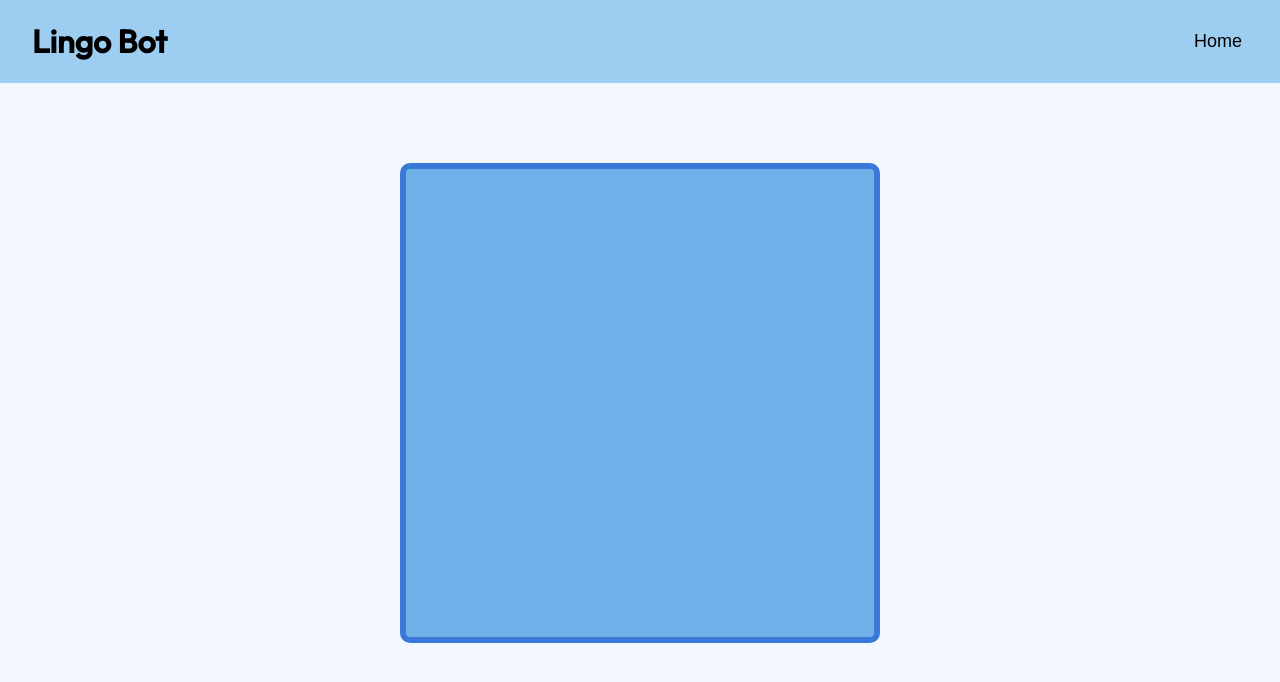
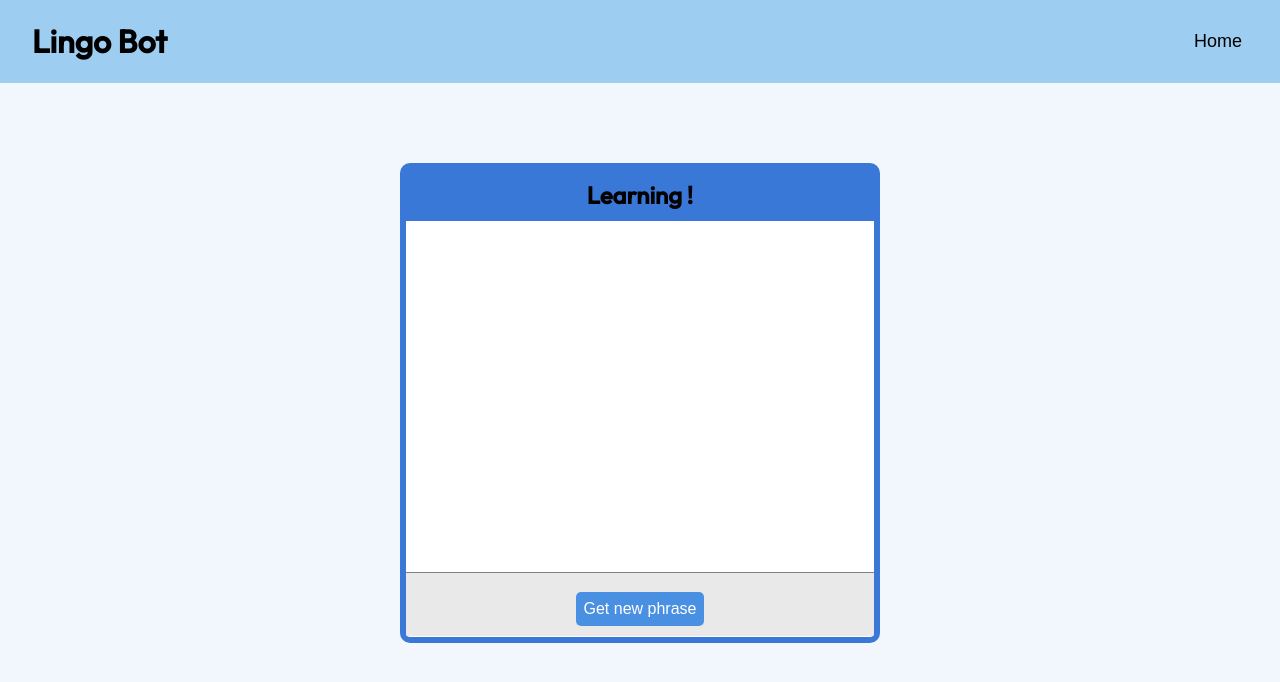
Before and after one commit to IsabellaInglis/lingo-bot, a React (Vite) app in the folder client/: page /chatbot in a window 1280 px wide. Shown: the top 682 px of the page. Built offline with nearby package versions, Linux system fonts and the light colour scheme.

Commit message:
add chatbot styling

```diff
--- a/client/src/components/Header/Header.jsx
+++ b/client/src/components/Header/Header.jsx
@@ -1,4 +1,4 @@
-import { useLocation } from "react-router-dom";
+import { Link, useLocation } from "react-router-dom";
 import "./Header.scss";
 
 export default function Header() {
@@ -12,7 +12,9 @@ export default function Header() {
         {location.pathname === "/" ? (
           ""
         ) : (
-          <button className="header__btn">Home</button>
+          <Link to="/">
+            <button className="header__btn">Home</button>
+          </Link>
         )}
       </div>
     </header>
--- /dev/null
+++ b/client/src/components/Message/Message.jsx
@@ -0,0 +1,16 @@
+import "./Message.scss";
+
+export default function Message({ greeting, nameValue }) {
+  return (
+    <div className="message">
+      <div className="message__content">
+        {" "}
+        <div className="message__original-message">
+          {greeting}, {nameValue}!
+        </div>
+        <div className="message__translated-message">bleh bleh</div>
+      </div>
+      <button className="message__btn">Translate</button>
+    </div>
+  );
+}
--- /dev/null
+++ b/client/src/components/Message/Message.scss
@@ -0,0 +1,28 @@
+@use "../../styles/partials/variables" as *;
+@use "../../styles/partials/mixins" as *;
+
+.message {
+  display: flex;
+  flex-direction: column;
+  width: 16rem;
+  margin-bottom: 1rem;
+
+  &__content {
+    width: 15rem;
+    height: 4rem;
+    border-radius: 15px;
+    margin: 2rem 2rem 0.5rem;
+    background-color: $tertiary-background-color;
+    font-weight: 300;
+    padding: 0.7rem 1rem;
+  }
+
+  &__translated-message {
+    color: #3063c5;
+  }
+
+  &__btn {
+    width: 5rem;
+    align-self: flex-end;
+  }
+}
--- a/client/src/components/StartOptions/StartOptions.jsx
+++ b/client/src/components/StartOptions/StartOptions.jsx
@@ -56,9 +56,9 @@ export default function StartOptions({
               className="start-options__input"
               type="radio"
               name="german"
-              value="german"
+              value="German"
               onChange={handleLanguageSelection}
-              checked={selectedLanguage === "german"}
+              checked={selectedLanguage === "German"}
             />
           </label>
           <label>
@@ -68,9 +68,9 @@ export default function StartOptions({
               className="start-options__input"
               type="radio"
               name="french"
-              value="french"
+              value="French"
               onChange={handleLanguageSelection}
-              checked={selectedLanguage === "french"}
+              checked={selectedLanguage === "French"}
             />
           </label>
           <label>
@@ -80,9 +80,9 @@ export default function StartOptions({
               className="start-options__input"
               type="radio"
               name="spanish"
-              value="spanish"
+              value="Spanish"
               onChange={handleLanguageSelection}
-              checked={selectedLanguage === "spanish"}
+              checked={selectedLanguage === "Spanish"}
             />
           </label>
         </label>
--- a/client/src/components/StartOptions/StartOptions.scss
+++ b/client/src/components/StartOptions/StartOptions.scss
@@ -5,10 +5,7 @@
   @include main-container;
 
   &__title {
-    text-align: center;
-    padding: 0.7rem 0;
-    background-color: $primary-accent-color;
-    margin: 0;
+    @include page-title;
   }
 
   &__form {
@@ -44,12 +41,6 @@
   }
 
   &__btn {
-    padding: 0.5rem;
-    margin: 0.5rem 1rem 0;
-    background-color: $button-color;
-    border: none;
-    border-radius: 10px;
-    color: white;
-    font-size: 16px;
+    @include button;
   }
 }
--- a/client/src/pages/ChatBotPage/ChatBotPage.jsx
+++ b/client/src/pages/ChatBotPage/ChatBotPage.jsx
@@ -1,5 +1,22 @@
+import Message from "../../components/Message/Message";
 import "./ChatBotPage.scss";
 
-export default function ChatBotPage() {
-  return <section className="chatbot"></section>;
+export default function ChatBotPage({
+  selectedLanguage,
+  selectedTopic,
+  nameValue,
+}) {
+  return (
+    <section className="chatbot">
+      <h1 className="chatbot__title">Learning {selectedLanguage}!</h1>
+      <div className="chatbot__window">
+        {selectedLanguage === "German" ? (
+          <Message greeting="Hallo" nameValue={nameValue} />
+        ) : null}
+      </div>
+      <div className="chatbot__window-footer">
+        <button className="chatbot__btn">Get new phrase</button>
+      </div>
+    </section>
+  );
 }
--- a/client/src/pages/ChatBotPage/ChatBotPage.scss
+++ b/client/src/pages/ChatBotPage/ChatBotPage.scss
@@ -3,4 +3,29 @@
 
 .chatbot {
   @include main-container;
+  background: white;
+
+  &__title {
+    @include page-title;
+  }
+
+  &__window {
+    height: 75%;
+    display: flex;
+    flex-direction: column-reverse;
+  }
+
+  &__window-footer {
+    background-color: rgba(222, 222, 222, 0.657);
+    height: 4rem;
+    border-top: 1px solid grey;
+    display: flex;
+    align-items: center;
+    justify-content: center;
+  }
+
+  &__btn {
+    @include button;
+    border-radius: 5px;
+  }
 }
--- a/client/src/pages/HomePage/HomePage.jsx
+++ b/client/src/pages/HomePage/HomePage.jsx
@@ -1,10 +1,22 @@
 import StartOptions from "../../components/StartOptions/StartOptions";
 import "./HomePage.scss";
 
-export default function HomePage() {
+export default function HomePage({
+  selectedLanguage,
+  setSelectedLanguage,
+  selectedTopic,
+  setSelectedTopic,
+  setNameValue,
+}) {
   return (
     <>
-      <StartOptions />
+      <StartOptions
+        selectedLanguage={selectedLanguage}
+        setSelectedLanguage={setSelectedLanguage}
+        setNameValue={setNameValue}
+        selectedTopic={selectedTopic}
+        setSelectedTopic={setSelectedTopic}
+      />
     </>
   );
 }
--- a/client/src/styles/partials/_mixins.scss
+++ b/client/src/styles/partials/_mixins.scss
@@ -24,3 +24,20 @@
   min-width: 20rem;
   border: 6px solid $primary-accent-color;
 }
+
+@mixin page-title {
+  text-align: center;
+  padding: 0.7rem 0;
+  background-color: $primary-accent-color;
+  margin: 0;
+}
+
+@mixin button {
+  padding: 0.5rem;
+  margin: 0.5rem 1rem 0;
+  background-color: $button-color;
+  border: none;
+  border-radius: 10px;
+  color: white;
+  font-size: 16px;
+}
```
Also changed, not shown: 1 other file (tests, documents, lock files or other folders).
